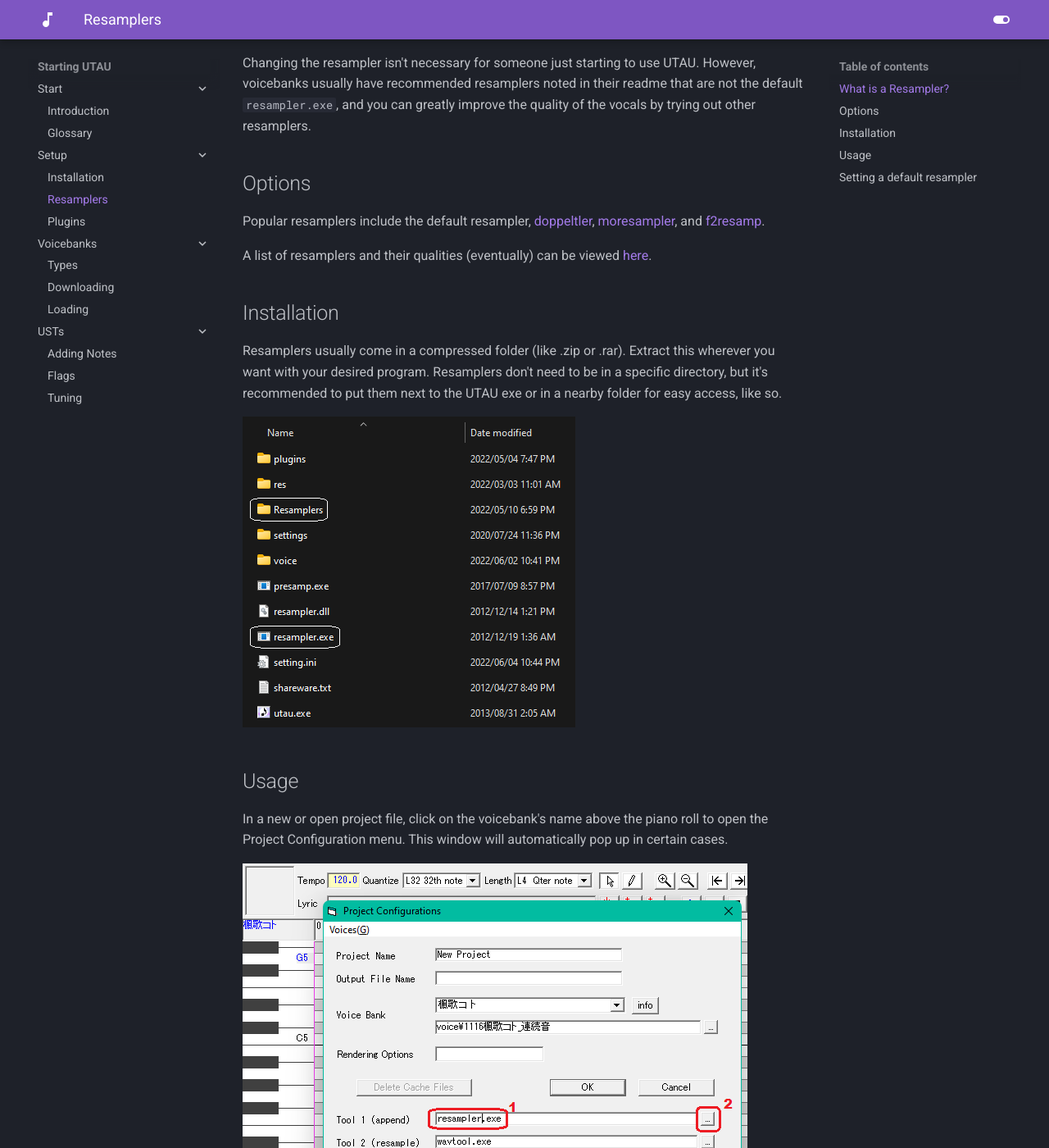
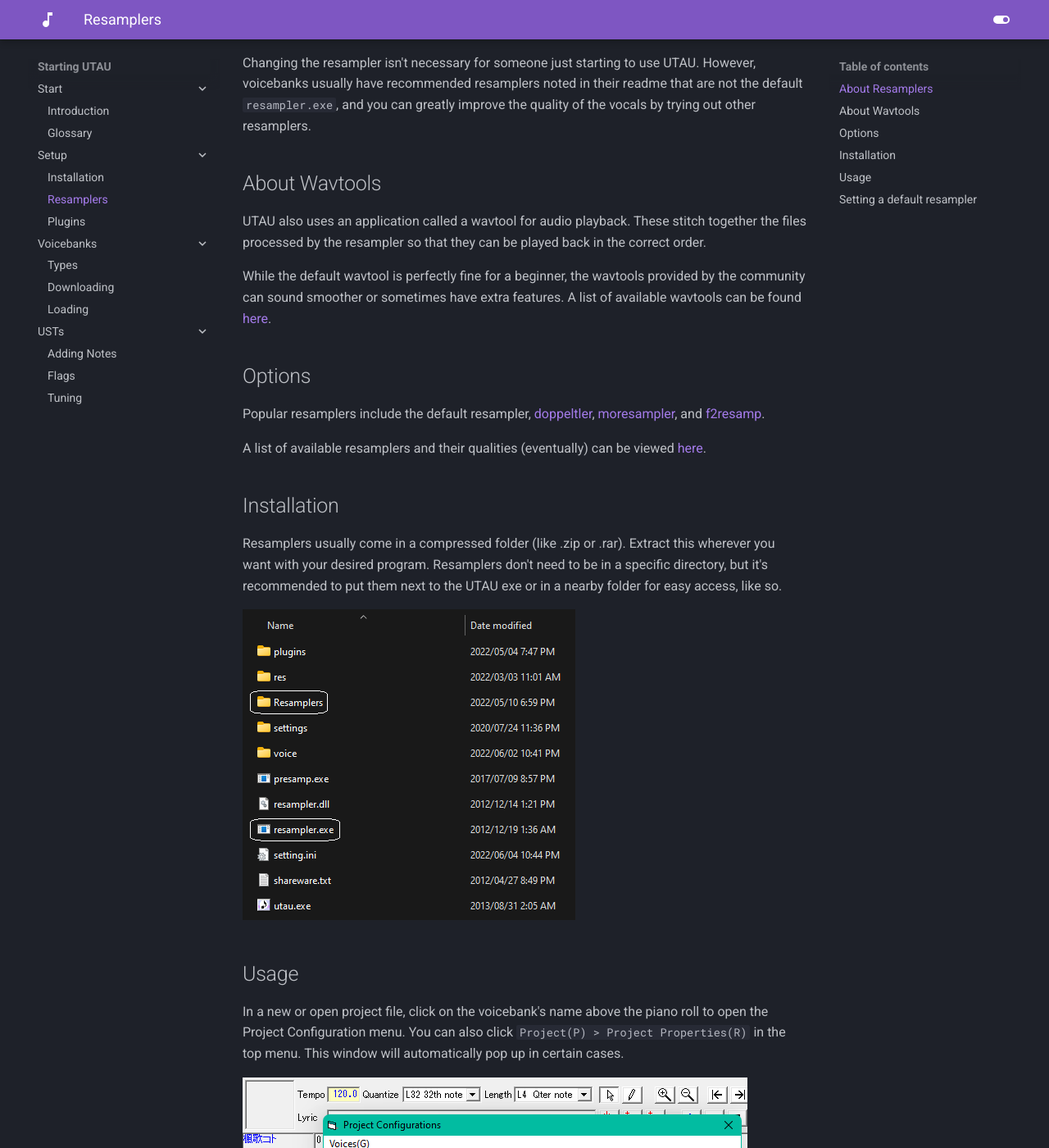
Before and after one commit to nagotown/utau.info, an MkDocs documentation site: the page built from docs/start/resamplers.md, in a window 1280 px wide and 1400 px high, scrolled down 510 px. Shown: the whole window at 82% size. Built offline with MkDocs 1.6.1 and Material for MkDocs 9.7.7, drawn with Linux system fonts in a browser that asks for light colours; some of the changed text lies outside the part shown.

Commit message:
Update resamplers.md

```diff
--- a/docs/start/resamplers.md
+++ b/docs/start/resamplers.md
@@ -1,9 +1,9 @@
 !!! note
 
-        To-do: Add information about frq files and wavtools
+        To-do: Add information about frq files, fix `resampler2.png`
 
 
-## What is a Resampler?
+## About Resamplers
 
 A resampler is an application that acts as a [vocoder](https://en.wikipedia.org/wiki/Vocoder) for UTAU - that is, it processes the raw samples of a voicebank so that they synthesize properly.
 
@@ -11,11 +11,17 @@
 
 Changing the resampler isn't necessary for someone just starting to use UTAU. However, voicebanks usually have recommended resamplers noted in their readme that are not the default `resampler.exe`, and you can greatly improve the quality of the vocals by trying out other resamplers.
 
+## About Wavtools
+
+UTAU also uses an application called a wavtool for audio playback. These stitch together the files processed by the resampler so that they can be played back in the correct order.
+
+While the default wavtool is perfectly fine for a beginner, the wavtools provided by the community can sound smoother or sometimes have extra features. A list of available wavtools can be found [here](/resources/wavtools).
+
 ## Options
 
 Popular resamplers include the default resampler, [doppeltler](/resources/resamplers/#doppeltler), [moresampler](/resources/resamplers/#moresampler), and [f2resamp](/resources/resamplers/#f2resamp).
 
-A list of resamplers and their qualities (eventually) can be viewed [here](/resources/resamplers/).
+A list of available resamplers and their qualities (eventually) can be viewed [here](/resources/resamplers/).
 
 ## Installation
 
@@ -26,14 +32,18 @@
 
 ## Usage
 
-In a new or open project file, click on the voicebank's name above the piano roll to open the Project Configuration menu. This window will automatically pop up in certain cases.
+In a new or open project file, click on the voicebank's name above the piano roll to open the Project Configuration menu. You can also click `Project(P) > Project Properties(R)` in the top menu. This window will automatically pop up in certain cases.
 
 ![resamp2](../img/resampler2.png)
 
 - 1: You can type in the relative (`Resamplers/resampler.exe`) or absolute path (`C:/Applications/UTAU/Resamplers/resampler.exe`) to a resampler here.
 - 2: If you don't want to type in the path by hand, you can click this button and select your resampler in the menu that pops up.
 
+If you're confused on which file to select after downloading a resampler, remember that resamplers are **always** `.exe`s. If there are multiple exe files, select the one
+
 Once you've selected your resampler, click OK. UTAU will now use the selected resampler every time you open this UST!
+
+To change the wavtool, it's the same process, except you would change `tool2 (append)` instead of `tool1 (resample)`.
 
 ## Setting a default resampler
 
```
